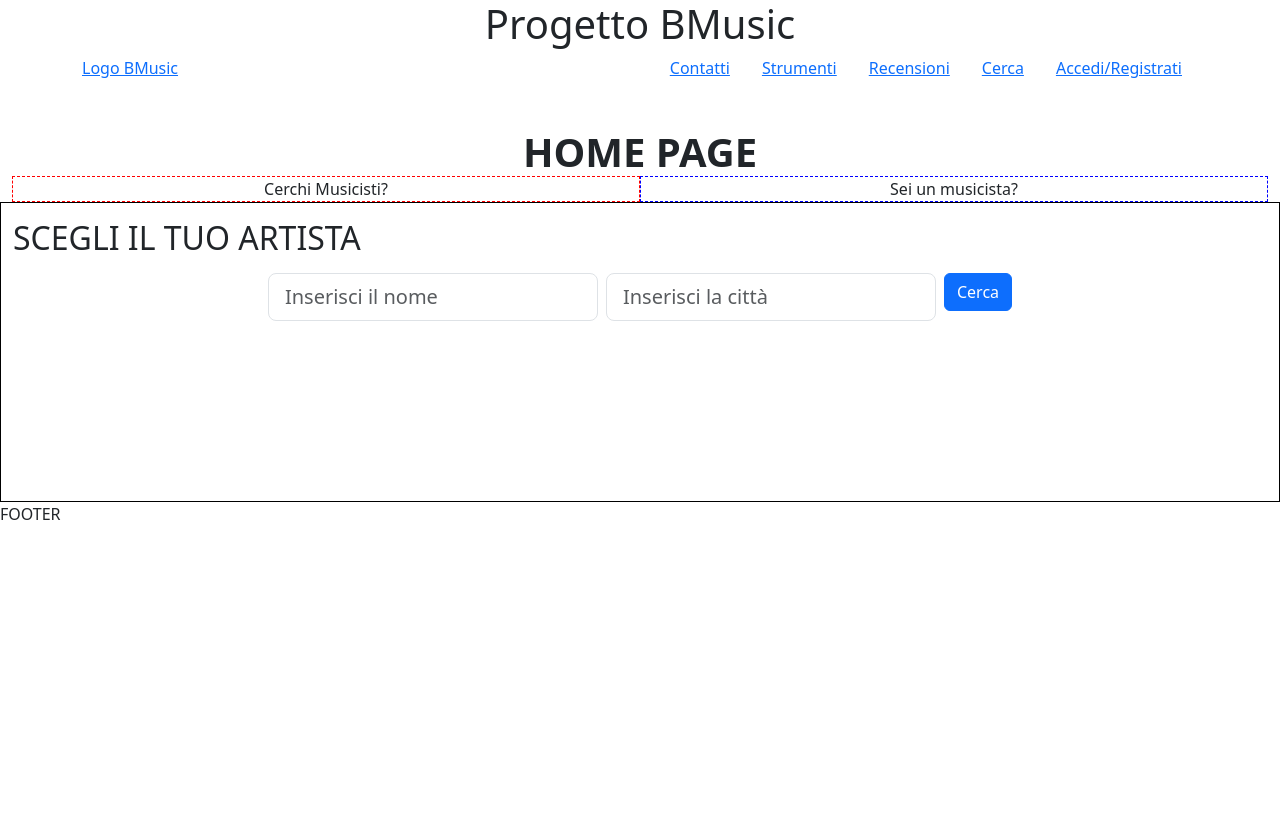
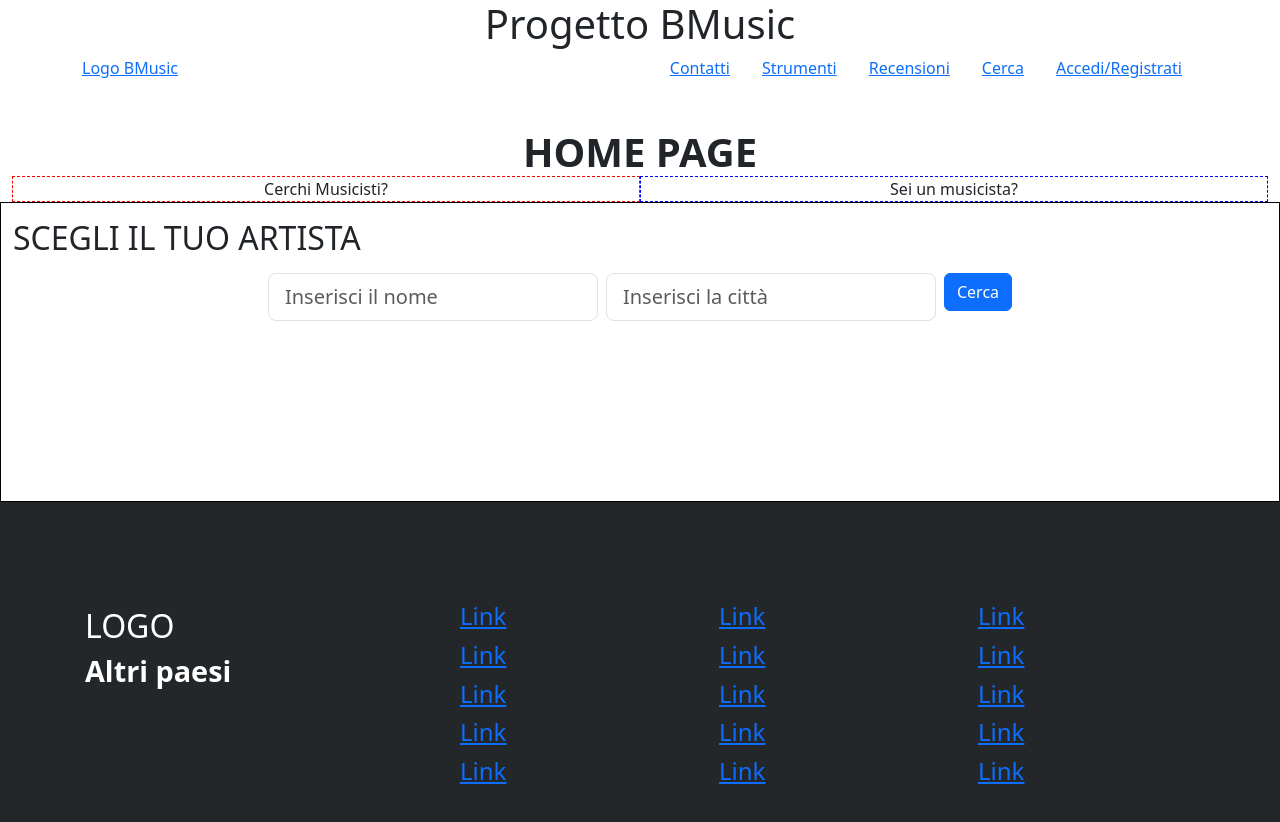
Before and after one commit to maicolkutchoukov/boolean-final-project-frontend, a Vue app: page / in a window 1280 px wide. Shown: the top 822 px of the page. Before the commit the page ends 800 px from the top, so only its background shows below. Built offline with nearby package versions, Linux system fonts and the light colour scheme.

Commit message:
Inizialization footer

```diff
--- a/src/components/AppFooter.vue
+++ b/src/components/AppFooter.vue
@@ -13,9 +13,145 @@ export default {
 
 <template>
     <footer>
-        FOOTER
+        <div class="footer-top">
+            <div class="container-footer-top">
+                <div class="container-footer-left">
+                    <h3>
+                        LOGO
+                    </h3>
+                    <h4>
+                        Altri paesi
+                    </h4>
+                    <div class="select">
+                        <div class="select-control">
+                            <div class="select-value"></div>
+                            <div class="select-indicator"></div>
+                        </div>
+                    </div>
+                </div>
+                <div class="container-footer-right">
+                    <div class="footer-column">
+                        <h4>
+                            <ul class="footer-list">
+                                <li><a href="#">Link</a></li>
+                                <br>
+                                <li><a href="#">Link</a></li>
+                                <br>
+                                <li><a href="#">Link</a></li>
+                                <br>
+                                <li><a href="#">Link</a></li>
+                                <br>
+                                <li><a href="#">Link</a></li>
+                            </ul>
+                        </h4>
+                    </div>
+                    <div class="footer-column">
+                        <h4>
+                            <ul class="footer-list">
+                                <li><a href="#">Link</a></li>
+                                <br>
+                                <li><a href="#">Link</a></li>
+                                <br>
+                                <li><a href="#">Link</a></li>
+                                <br>
+                                <li><a href="#">Link</a></li>
+                                <br>
+                                <li><a href="#">Link</a></li>
+                            </ul>
+                        </h4>
+                    </div>
+                    <div class="footer-column">
+                        <h4>
+                            <ul class="footer-list">
+                                <li><a href="#">Link</a></li>
+                                <br>
+                                <li><a href="#">Link</a></li>
+                                <br>
+                                <li><a href="#">Link</a></li>
+                                <br>
+                                <li><a href="#">Link</a></li>
+                                <br>
+                                <li><a href="#">Link</a></li>
+                            </ul>
+                        </h4>
+                    </div>
+                </div>
+            </div>
+        </div>
+        <div class="footer-bottom"></div>
     </footer>
 </template>
 
 <style lang="scss" scoped>
+.footer-top {
+    background-color: #23272a;
+    min-height: 300px;
+    width: 100%;
+}
+
+.footer-top .container-footer-top {
+    display: flex;
+    padding: 85px;
+}
+
+.container-footer-left {
+    width: 30%;
+    min-height: 400px;
+    margin: 20px 0;
+}
+
+.container-footer-left h3 {
+    color:white;
+    font-size: 2em;
+}
+
+.container-footer-left h4 {
+    line-height: 2.3rem;
+    font-size: 1.8rem;
+    color: #fff;
+    font-weight: 700;
+    margin-bottom: 5rem;
+}
+
+.container-footer-right {
+    width: 70%;
+    display: flex;
+}
+
+.footer-column {
+    flex-direction: column;
+    width: calc(100% / 3);
+    color: white;
+    font-size: larger;
+    margin: 10px;
+}
+
+.footer-list > li {
+    display: inline-block;
+    padding: 5px 0;
+}
+
+// Menù a tendina
+.select {
+    margin-bottom: 8.5rem;
+    box-sizing: border-box;
+    position: relative;
+    width: 100%;
+    min-height: 4.8rem!important;
+}
+
+.select-control {
+    -webkit-box-align: center;
+    align-items: center;
+    display: flex;
+    flex-wrap: wrap;
+    justify-content: space-between;
+    position: relative;
+    transition: all 100ms;
+    background-color: hsl(0, 0%, 100%);
+    border-color: hsl(0, 0%, 80%);
+    border-width: 1px;
+    box-sizing: border-box;
+}
+
 </style>
```
